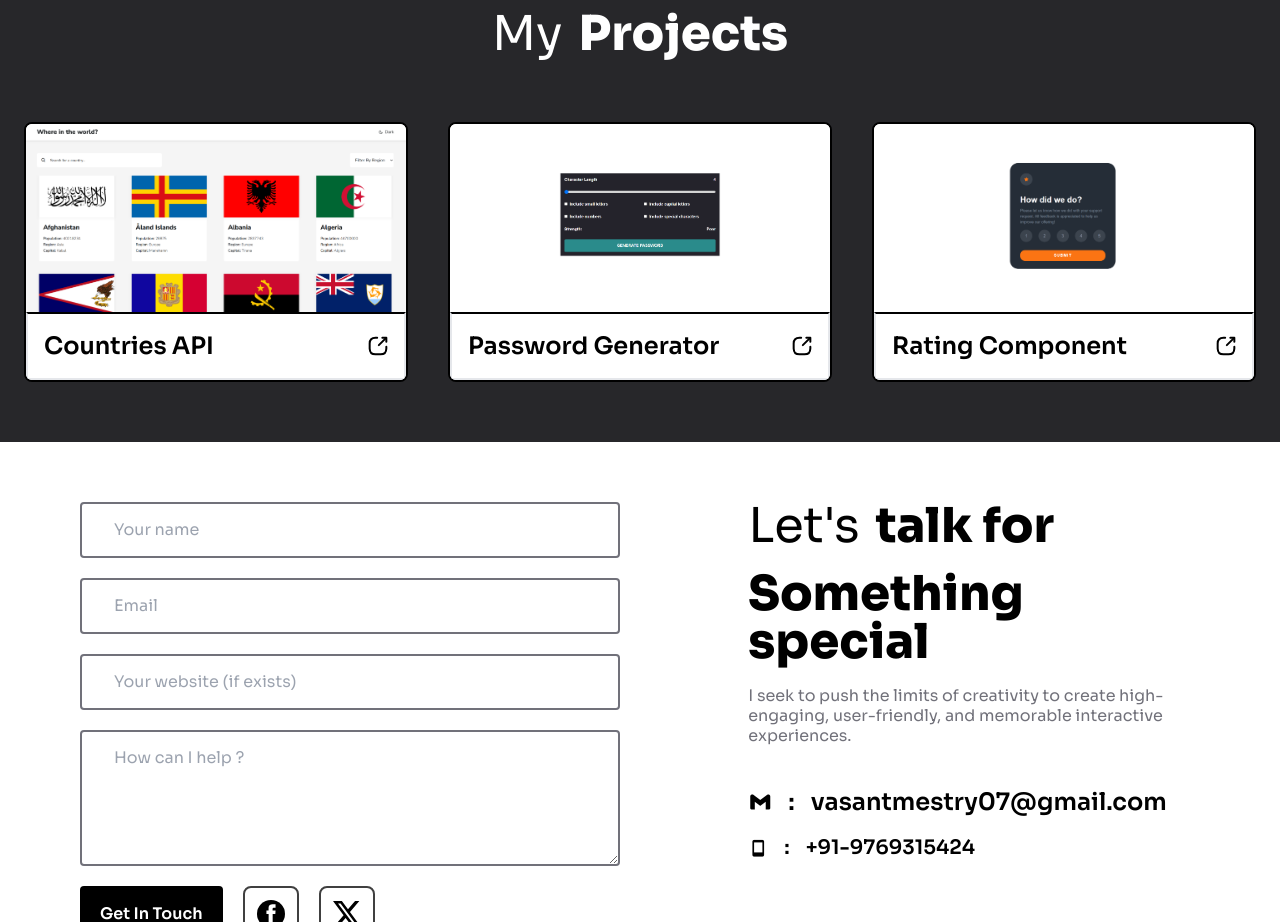
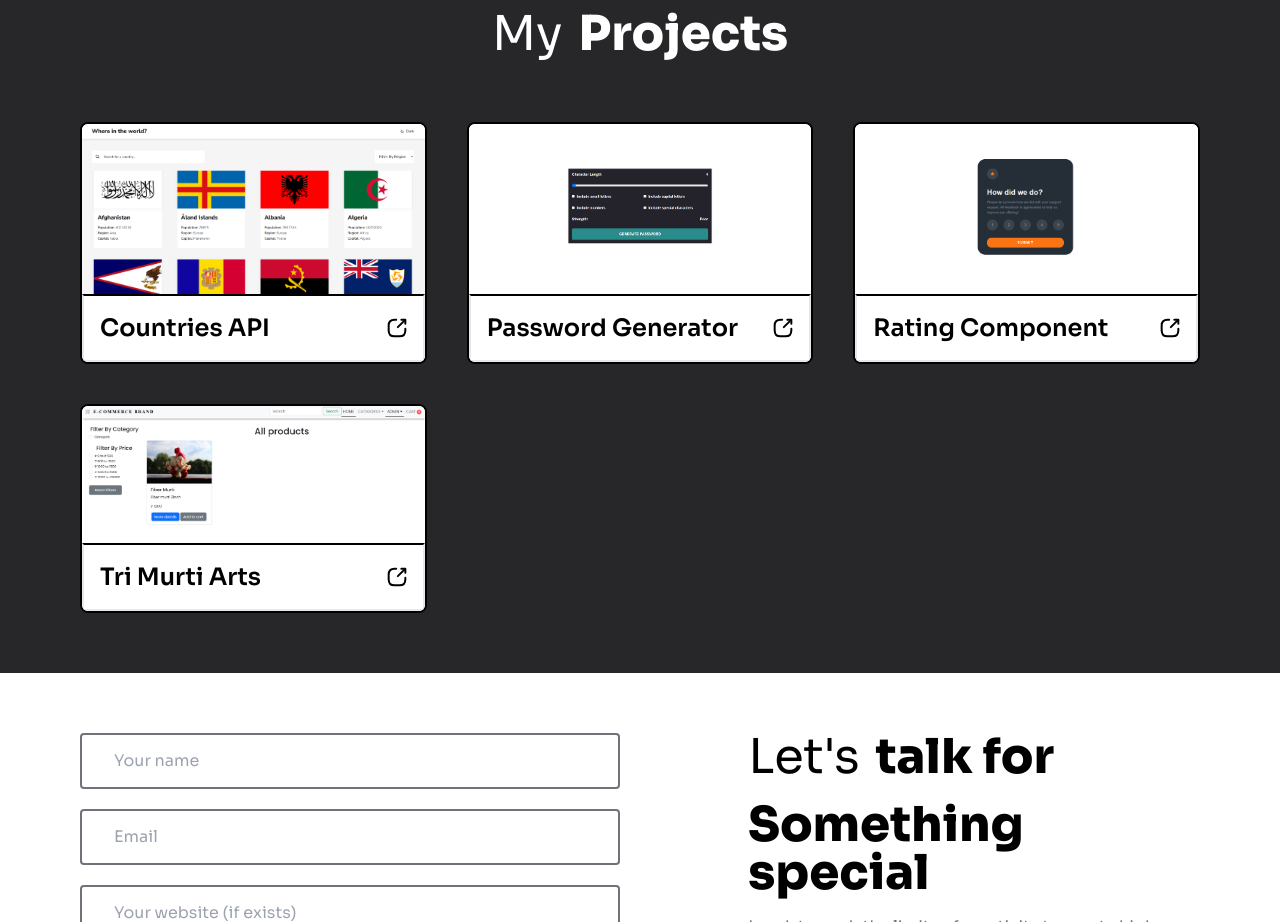
Before and after one commit to Vasant-Mestry-11/vasant-mestry-portfolio, a React (Vite) app: page / in a window 1280 px wide. Shown: the part 3380-4302 px from the top of the page. Built offline with nearby package versions, Linux system fonts and the light colour scheme.

Commit message:
:zap: :art: :lipstick: fixed UI on SM screen, added trimurti arts website

```diff
--- a/src/components/Card.jsx
+++ b/src/components/Card.jsx
@@ -4,14 +4,16 @@ import Open from "../assets/open.svg";
 const Card = ({ image, title, url }) => {
   return (
     <div
-      className="flex flex-col rounded-lg w-96 overflow-hidden object-cover bg-secondary
+      className="flex flex-col rounded-lg overflow-hidden object-cover bg-secondary
       border-2 border-primary justify-between
       "
     >
       <img src={image} />
-      <p className="p-4 text-primary text-2xl font-semibold border-2 border-t-primary flex
+      <p
+        className="p-4 text-primary text-2xl font-semibold border-2 border-t-primary flex
         items-center justify-between
-      ">
+      "
+      >
         {title}
         <a href={url} target="_blank">
           <img src={Open} />
--- a/src/sections/Contact.jsx
+++ b/src/sections/Contact.jsx
@@ -83,11 +83,11 @@ const Contact = () => {
           </p>
         </div>
         <div className="flex flex-col gap-4">
-          <h3 className="font-semibold flex items-center gap-4 text-xl md:text-2xl ">
+          <h3 className="font-semibold flex items-center gap-4 text-sm md:text-2xl ">
             <i className="bx bxl-gmail"></i>:
             <span>vasantmestry07@gmail.com</span>
           </h3>
-          <p className="font-semibold flex items-center gap-4 text-lg md:text-xl">
+          <p className="font-semibold flex items-center gap-4 text-sm md:text-xl">
             <i className="bx bx-mobile"></i>: <span>+91-9769315424</span>
           </p>
         </div>
--- a/src/sections/Projects.jsx
+++ b/src/sections/Projects.jsx
@@ -3,13 +3,14 @@ import VariableWeightText from "../components/VariableWeightText";
 import CountriesAPI from "../assets/countries-api.png";
 import PasswordGenerator from "../assets/password-generator.png";
 import RatingComponent from "../assets/rating-component.png";
+import TriMurtiArts from "../assets/trimurti-arts.png";
 
 const Projects = () => {
   return (
     <div className="bg-medium">
       <section className="text-secondary flex items-center flex-col gap-16">
         <VariableWeightText regularText="My" extraBoldText="Projects" />
-        <div className="flex gap-10 flex-col xl:flex-row">
+        <div className="gap-10 flex-col xl:flex-row grid sm:grid-cols-3">
           <Card
             image={CountriesAPI}
             title="Countries API"
@@ -25,6 +26,11 @@ const Projects = () => {
             title="Rating Component"
             url="https://interactive-rating-frontend-mentor.netlify.app/"
           />
+          <Card
+            image={TriMurtiArts}
+            title="Tri Murti Arts"
+            url="https://trimurti-arts.vercel.app/"
+          />
         </div>
       </section>
     </div>
--- a/src/sections/Skills.jsx
+++ b/src/sections/Skills.jsx
@@ -7,7 +7,7 @@ const Skills = () => {
     <section className="flex flex-col gap-16 items-center px-0 md:px-4 lg:px-8">
       <VariableWeightText regularText="My" extraBoldText="Skills" />
       <div
-        className="grid grid-cols-2
+        className="grid
         sm:grid-cols-3 md:grid-cols-4
         lg:grid-cols-5
         grid-flow-row gap-8"
```
Also changed, not shown: src/assets/trimurti-arts.png (added).
